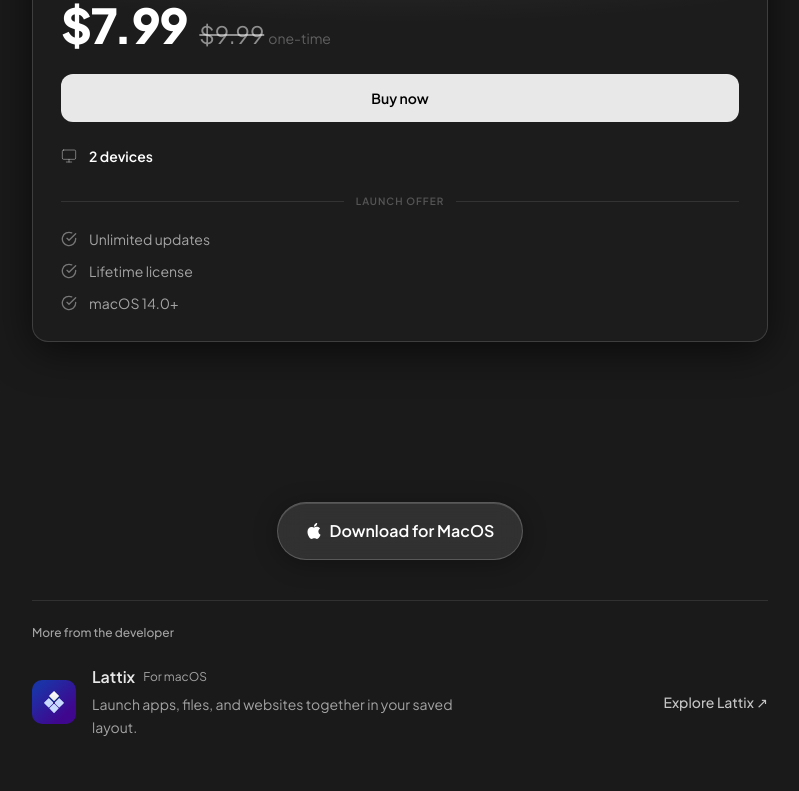
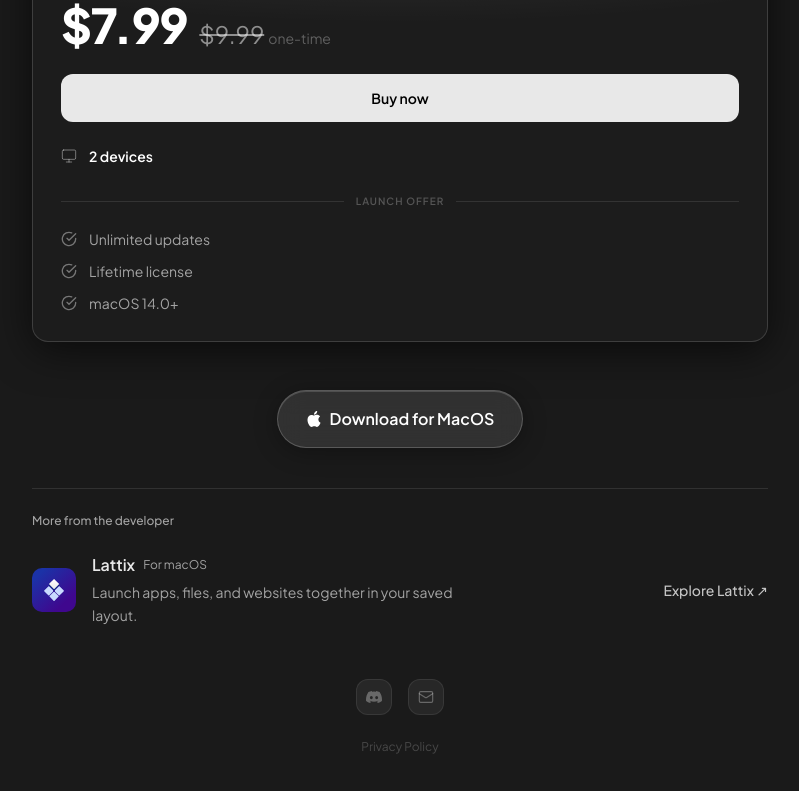
Before and after one commit to Abjcodes/muffle-web, a Next.js app: page / in a window 1280 px wide. Shown: the part 3232-4023 px from the top of the page, without its empty margins (240-1039 px from the left). Built offline with nearby package versions, Linux system fonts and the light colour scheme.

Commit message:
Reduce spacing below pricing card

```diff
--- a/app/page.tsx
+++ b/app/page.tsx
@@ -365,7 +365,7 @@ export default function Home() {
         </div>
 
         {/* Pricing */}
-        <div id="pricing" className="mb-24">
+        <div id="pricing">
           <div className="flex justify-center">
 
             {/* Solo card */}
@@ -488,7 +488,7 @@ export default function Home() {
         {/* Footer */}
         <footer className="relative overflow-hidden">
           {/* Download button */}
-          <div className="flex flex-col sm:flex-row gap-4 items-center justify-center pt-16 pb-10 relative z-10 px-10 md:px-20">
+          <div className="flex flex-col sm:flex-row gap-4 items-center justify-center pt-8 sm:pt-12 pb-10 relative z-10 px-10 md:px-20">
             <a
               href="https://github.com/Abjcodes/Muffle-releases/releases/download/prod/Muffle.dmg"
               download
```
